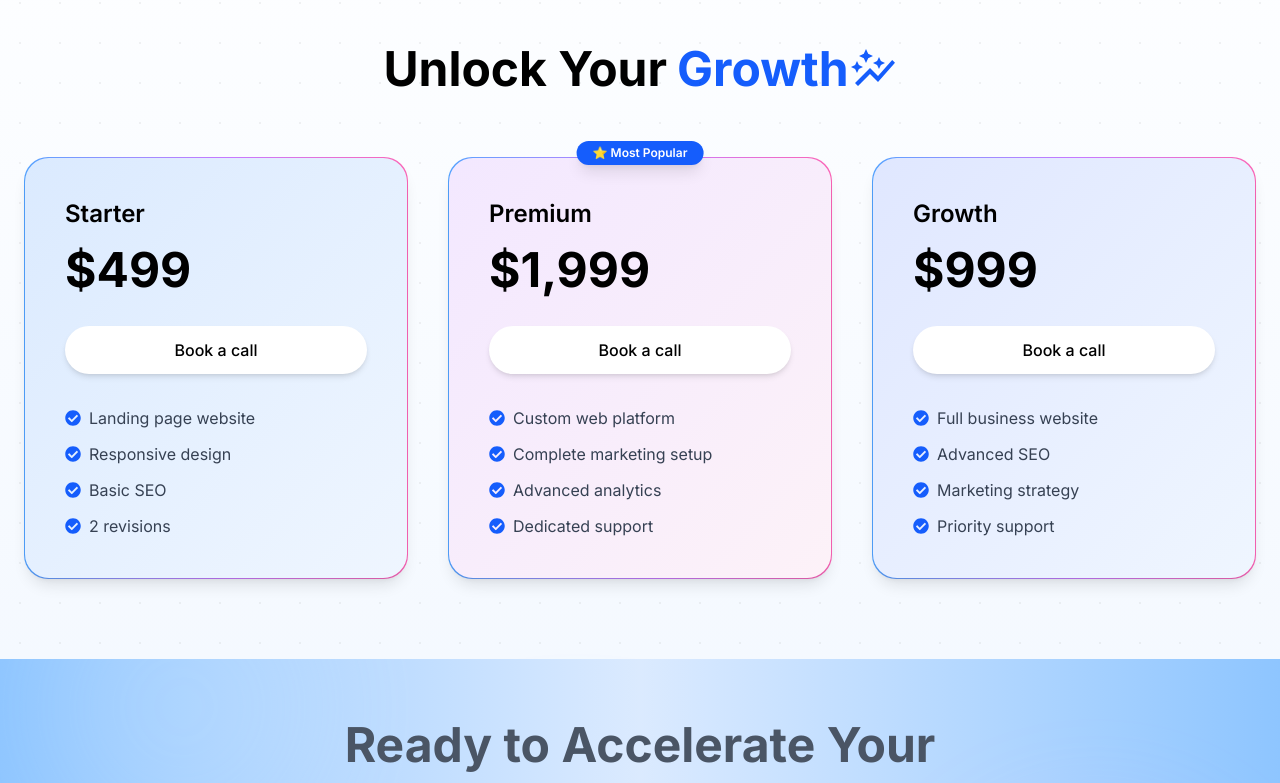
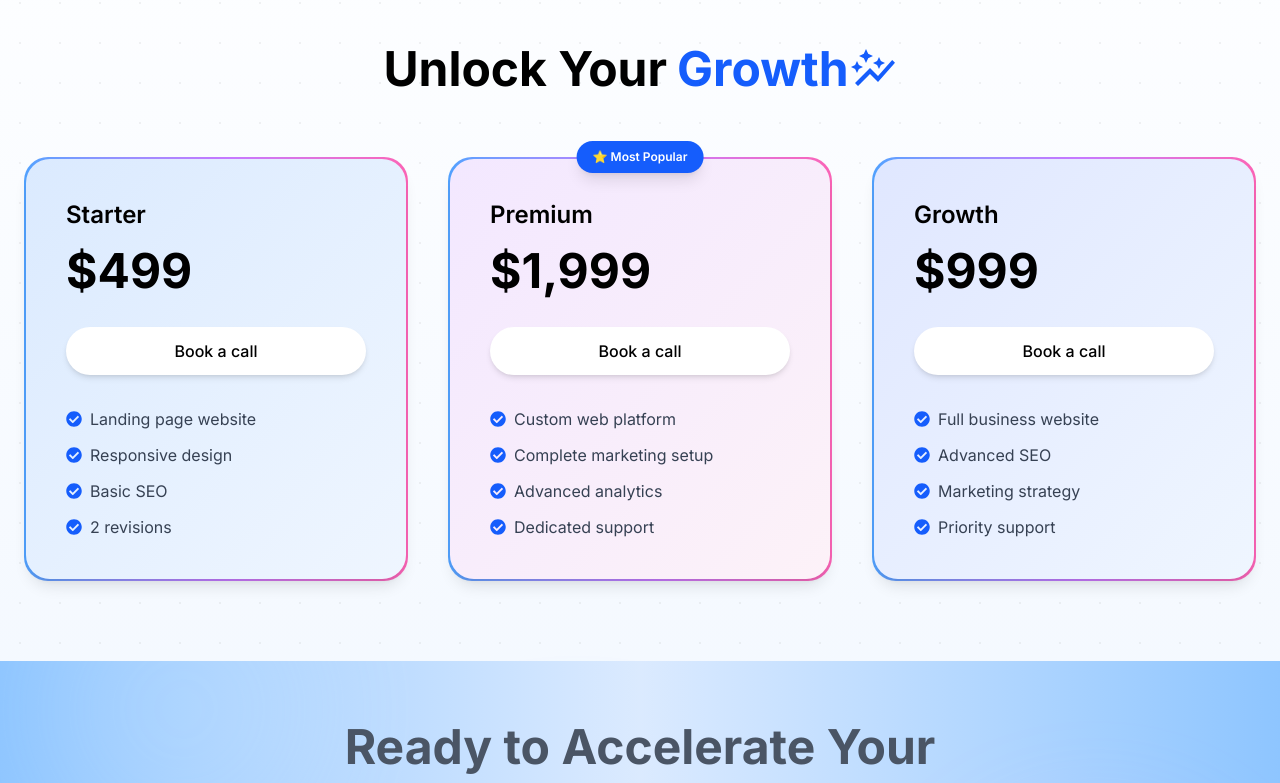
Before and after one commit to Hlamong55/Glowave-Website, a React (Vite) app: page /services in a window 1280 px wide. Shown: the part 1577-2360 px from the top of the page. Built offline with nearby package versions, Linux system fonts and the light colour scheme.

Commit message:
Footer section added

```diff
--- /dev/null
+++ b/src/components/layout/Footer.jsx
@@ -0,0 +1,11 @@
+import React from 'react';
+
+const Footer = () => {
+    return (
+        <div>
+
+        </div>
+    );
+};
+
+export default Footer;
--- a/src/pages/Services.jsx
+++ b/src/pages/Services.jsx
@@ -300,12 +300,12 @@ function Services() {
                 key={index}
                 whileHover={{ y: -15, scale: 1.02 }}
                 transition={{ type: "spring", stiffness: 200 }}
-                className="group relative p-[1px] rounded-3xl bg-gradient-to-r from-blue-400 via-purple-400 to-pink-400"
+                className="group relative p-0.5 rounded-3xl bg-linear-to-r from-blue-400 via-purple-400 to-pink-400"
               >
                 {/* Most Popular Badge */}
 
                 {index === 1 && (
-                  <div className="absolute -top-4 left-1/2 -translate-x-1/2 bg-blue-600 text-white text-xs font-semibold px-4 py-1 rounded-full shadow-lg">
+                  <div className="absolute -top-4 left-1/2 -translate-x-1/2 bg-blue-600 text-white text-xs font-semibold px-4 py-2 rounded-full shadow-lg">
                     ⭐ Most Popular
                   </div>
                 )}
@@ -313,7 +313,7 @@ function Services() {
                 {/* Card Body */}
 
                 <div
-                  className={`p-10 rounded-3xl bg-gradient-to-br ${plan.color} shadow-lg transition duration-300 group-hover:shadow-[0_25px_60px_rgba(59,130,246,0.25)]`}
+                  className={`p-10 rounded-3xl bg-linear-to-br ${plan.color} shadow-lg transition duration-300 group-hover:shadow-[0_25px_60px_rgba(59,130,246,0.25)]`}
                 >
                   {/* Title */}
 
```
